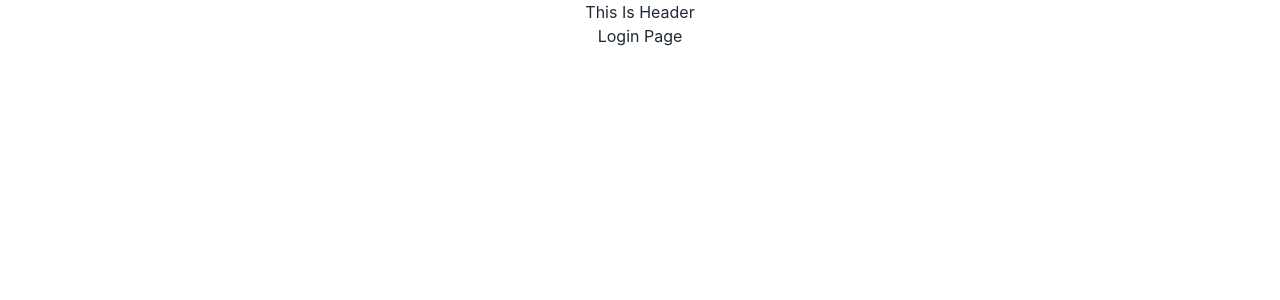
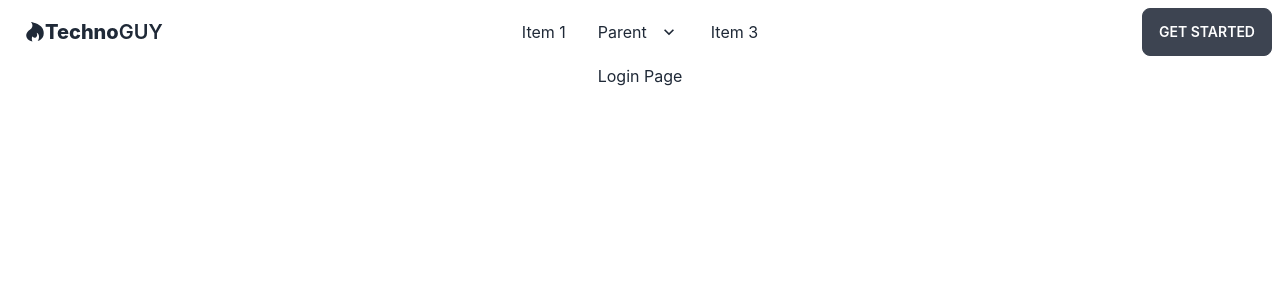
Before and after one commit to sartajdev007/technoGuy-learning-client, a React (Create React App) app: page /login in a window 1280 px wide. Shown: the top 300 px of the page. Built offline with nearby package versions, Linux system fonts and the light colour scheme.

Commit message:
navbar added

```diff
--- a/package.json
+++ b/package.json
@@ -9,6 +9,7 @@
     "daisyui": "^2.33.0",
     "react": "^18.2.0",
     "react-dom": "^18.2.0",
+    "react-icons": "^4.6.0",
     "react-scripts": "5.0.1",
     "web-vitals": "^2.1.4"
   },
--- a/public/index.html
+++ b/public/index.html
@@ -1,14 +1,12 @@
 <!DOCTYPE html>
 <html lang="en">
+
 <head>
   <meta charset="utf-8" />
   <link rel="icon" href="%PUBLIC_URL%/favicon.ico" />
   <meta name="viewport" content="width=device-width, initial-scale=1" />
   <meta name="theme-color" content="#000000" />
-    <meta
-      name="description"
-      content="Web site created using create-react-app"
-    />
+  <meta name="description" content="Web site created using create-react-app" />
   <link rel="apple-touch-icon" href="%PUBLIC_URL%/logo192.png" />
   <!--
       manifest.json provides metadata used when your web app is installed on a
@@ -24,8 +22,9 @@
       work correctly both with client-side routing and a non-root public URL.
       Learn how to configure a non-root public URL by running `npm run build`.
     -->
-    <title>React App</title>
+  <title>Techno Guy</title>
 </head>
+
 <body>
   <noscript>You need to enable JavaScript to run this app.</noscript>
   <div id="root"></div>
@@ -40,4 +39,5 @@
       To create a production bundle, use `npm run build` or `yarn build`.
     -->
 </body>
+
 </html>
--- a/src/components/Header/Header.js
+++ b/src/components/Header/Header.js
@@ -1,9 +1,51 @@
 import React from 'react';
+import { Link } from 'react-router-dom';
+import { FaHotjar } from "react-icons/fa";
 
 const Header = () => {
     return (
-        <div>
-            <h2>This Is Header</h2>
+        <div className="navbar bg-base-100">
+            <div className="navbar-start">
+                <div className="dropdown">
+                    <label tabIndex={0} className="btn btn-ghost lg:hidden">
+                        <svg xmlns="http://www.w3.org/2000/svg" className="h-5 w-5" fill="none" viewBox="0 0 24 24" stroke="currentColor"><path strokeLinecap="round" strokeLinejoin="round" strokeWidth="2" d="M4 6h16M4 12h8m-8 6h16" /></svg>
+                    </label>
+                    <ul tabIndex={0} className="menu menu-compact dropdown-content mt-3 p-2 shadow bg-base-100 rounded-box w-52">
+                        <li><a>Item 1</a></li>
+                        <li tabIndex={0}>
+                            <a className="justify-between">
+                                Parent
+                                <svg className="fill-current" xmlns="http://www.w3.org/2000/svg" width="24" height="24" viewBox="0 0 24 24"><path d="M8.59,16.58L13.17,12L8.59,7.41L10,6L16,12L10,18L8.59,16.58Z" /></svg>
+                            </a>
+                            <ul className="p-2">
+                                <li><a>Submenu 1</a></li>
+                                <li><a>Submenu 2</a></li>
+                            </ul>
+                        </li>
+                        <li><a>Item 3</a></li>
+                    </ul>
+                </div>
+                <Link to='/' className="btn btn-ghost normal-case text-xl"><FaHotjar></FaHotjar><span className='text-xl font-extrabold'>Techno</span>GUY</Link>
+            </div>
+            <div className="navbar-center hidden lg:flex">
+                <ul className="menu menu-horizontal p-0">
+                    <li><a>Item 1</a></li>
+                    <li tabIndex={0}>
+                        <a>
+                            Parent
+                            <svg className="fill-current" xmlns="http://www.w3.org/2000/svg" width="20" height="20" viewBox="0 0 24 24"><path d="M7.41,8.58L12,13.17L16.59,8.58L18,10L12,16L6,10L7.41,8.58Z" /></svg>
+                        </a>
+                        <ul className="p-2">
+                            <li><a>Submenu 1</a></li>
+                            <li><a>Submenu 2</a></li>
+                        </ul>
+                    </li>
+                    <li><a>Item 3</a></li>
+                </ul>
+            </div>
+            <div className="navbar-end">
+                <a className="btn">Get started</a>
+            </div>
         </div>
     );
 };
```
Also changed, not shown: 1 other file (tests, documents, lock files or other folders). Lines whose indentation alone changed are shown as unchanged.
